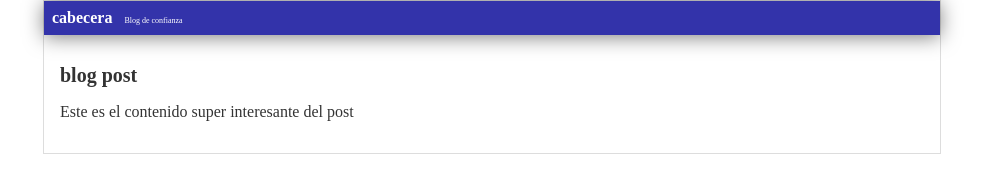
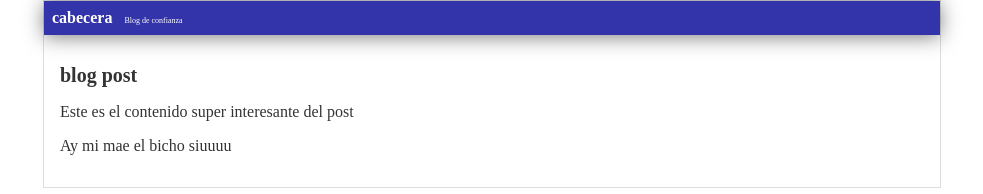
Before and after one commit to Andnaror/BlogPracticaPlatzi, a plain HTML site: page index.html in a window 1280 px wide. Shown: the whole page, without its empty margins (148-1131 px from the left). Drawn offline with Linux system fonts and the light colour scheme.

Commit message:
Actualización blog

```diff
--- a/index.html
+++ b/index.html
@@ -18,6 +18,9 @@
             <p>
                 Este es el contenido super interesante del post
             </p>
+            <p>
+                Ay mi mae el bicho siuuuu
+            </p>
         </div>
     </div>
 
```
